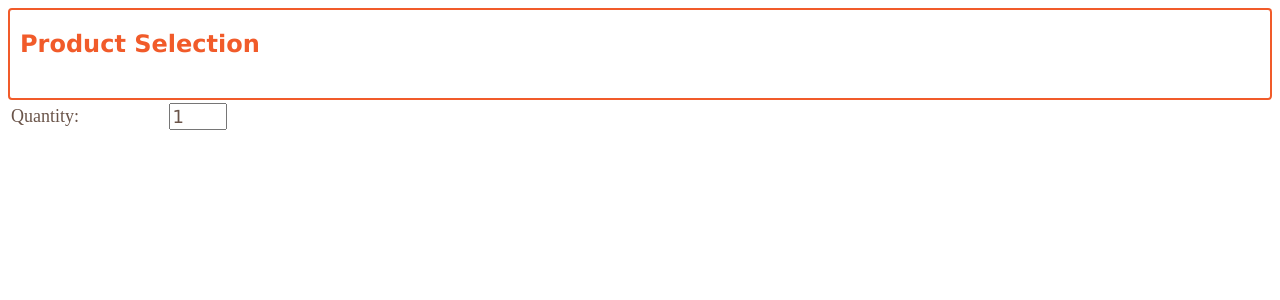
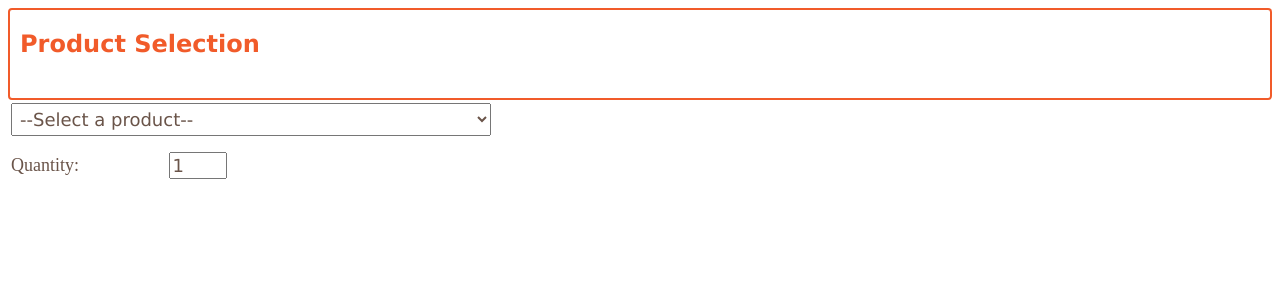
Before and after one commit to oxyrim/signals, an Angular app: page / in a window 1280 px wide. Shown: the top 300 px of the page. Built offline with nearby package versions, Linux system fonts and the light colour scheme.

Commit message:
chore: signals array

```diff
--- a/src/app/products/product-selection/product-selection.component.html
+++ b/src/app/products/product-selection/product-selection.component.html
@@ -3,6 +3,16 @@
 </div>
 
 <div class="grid">
+  <div class="row">
+    <div class="cellFull">
+      <select>
+        <option value="undefined">--Select a product--</option>
+        @for(product of products(); track product.id) {
+        <option [ngValue]="product">{{ product.productName }}</option>
+        }
+      </select>
+    </div>
+  </div>
   <div class="row">
     <div class="cellLeft">
       <label for="quantity">Quantity:</label>
--- a/src/app/products/product-selection/product-selection.component.ts
+++ b/src/app/products/product-selection/product-selection.component.ts
@@ -14,4 +14,6 @@ export class ProductSelectionComponent {
   pageTitle = 'Product Selection';
 
   quantity = signal(1);
+
+  products = signal(ProductData.products);
 }
```
